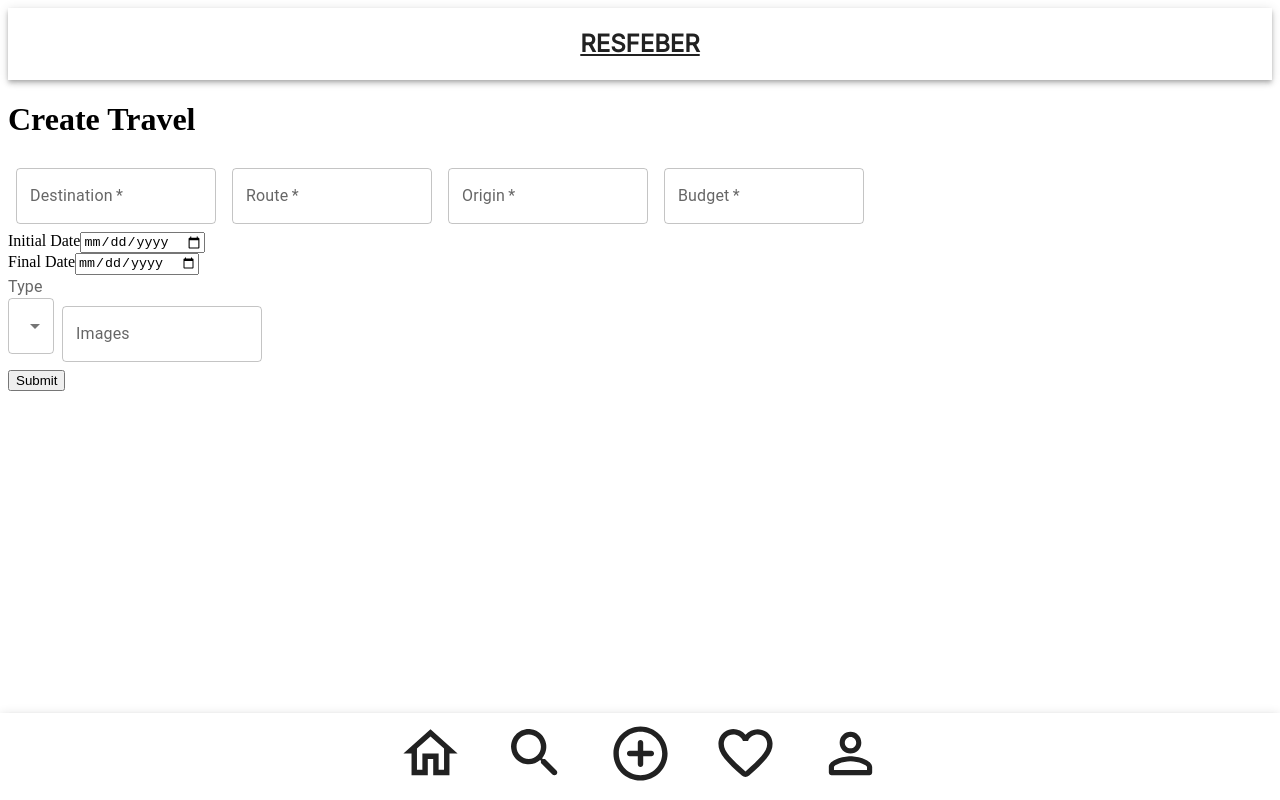
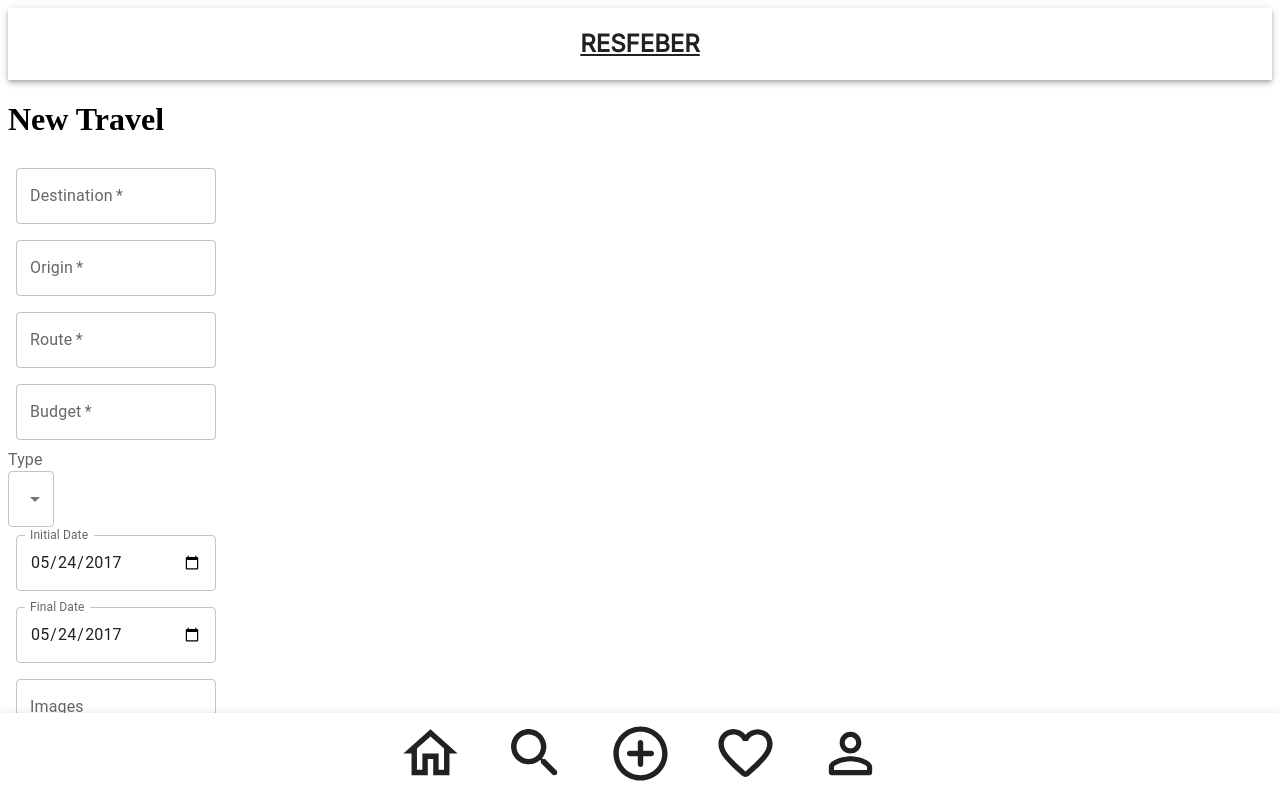
Before and after one commit to cristinahcm/resfeber-client, a React (Create React App) app: page /createTravel in a window 1280 px wide. Built offline with nearby package versions, Linux system fonts and the light colour scheme; the HTML template or start-up script is replaced by a standard one.

Commit message:
create form done with mui

```diff
--- a/package.json
+++ b/package.json
@@ -7,7 +7,12 @@
     "@emotion/styled": "^11.9.3",
     "@mui/icons-material": "^5.8.4",
     "@mui/material": "^5.9.1",
+    "@mui/x-date-pickers": "^5.0.0-beta.5",
     "axios": "^0.27.2",
+    "date-fns": "^2.29.1",
+    "dayjs": "^1.11.5",
+    "luxon": "^2.5.0",
+    "moment": "^2.29.4",
     "react": "^18.2.0",
     "react-dom": "^18.2.0",
     "react-router-dom": "^6.3.0",
--- a/src/components/Forms/TravelForm.jsx
+++ b/src/components/Forms/TravelForm.jsx
@@ -5,8 +5,9 @@ import Box from '@mui/material/Box';
 import TextField from '@mui/material/TextField';
 import InputLabel from '@mui/material/InputLabel';
 import MenuItem from '@mui/material/MenuItem';
-import FormControl from '@mui/material/FormControl';
 import Select from '@mui/material/Select';
+import Stack from '@mui/material/Stack';
+import Button from '@mui/material/Button';
 
 
 
@@ -23,6 +24,7 @@ const TravelForm = () => {
     images: [],
   });
   const [typeTravel, setTypeTravel] = React.useState('');
+  const [value, setValue] = React.useState(new Date('2014-08-18T21:11:54'));
 
 
   const navigate = useNavigate();
@@ -32,10 +34,11 @@ const TravelForm = () => {
       [e.target.name]: e.target.value,
     });
     setTypeTravel(e.target.value);
+    setValue(e.target.value);
   }
   const handleSubmit = async (e) => {
     e.preventDefault();
-    try{
+    try {
       console.log(travel);
 
       const response = await axios.post(`${API_URL}/api/travels/upload`, travel)
@@ -44,17 +47,20 @@ const TravelForm = () => {
       //},
 
       console.log(travel);
-      navigate("/"); }
-      catch(err){console.log(err)}
+      navigate("/");
+    }
+    catch (err) { console.log(err) }
 
   }
   return (
+
     <Box
       sx={{
         '& .MuiTextField-root': { m: 1, width: '25ch' },
       }}
       noValidate
       autoComplete="off"
+      className="travelform"
     >
       <div className="container">
         <form onSubmit={handleSubmit}>
@@ -65,7 +71,15 @@ const TravelForm = () => {
             name="destination"
             placeholder="Enter destination"
             onChange={handleChange}
-        />
+          /> <br></br>
+          <TextField
+            required
+            id="origin"
+            label="Origin"
+            name="origin"
+            placeholder="Origin"
+            onChange={handleChange}
+          /><br></br>
           <TextField
             required
             id="route"
@@ -73,15 +87,7 @@ const TravelForm = () => {
             name="route"
             placeholder="Describe the route"
             onChange={handleChange}
-        />
-        <TextField
-          required
-          id="origin"
-          label="Origin"
-          name="origin"
-          placeholder="Origin"
-          onChange={handleChange}
-        />
+          /><br></br>
           <TextField
             required
             id="budget"
@@ -89,31 +95,10 @@ const TravelForm = () => {
             name="budget"
             placeholder="Budget"
             onChange={handleChange}
-      />
-        <div className="form-group">
-          <label htmlFor="initialDate">Initial Date</label>
-          <input
-            type="date"
-            className="form-control"
-            id="initialDate"
-            name="initialDate"
-            placeholder="Enter initial date"
-            onChange={handleChange}
-          />
-        </div>
-        <div className="form-group">
-          <label htmlFor="finalDate">Final Date</label>
-          <input
-            type="date"
-            className="form-control"
-            id="finalDate"
-            name="finalDate"
-            placeholder="Enter final date"
-            onChange={handleChange}
-          />
-        </div>
+          /><br></br>
           <InputLabel id="demo-simple-select-label">Type</InputLabel>
           <Select
+            required
             name="typeTravel"
             labelId="demo-simple-select-label"
             id="typeTravel"
@@ -127,7 +112,26 @@ const TravelForm = () => {
             <MenuItem value="Solo">Solo</MenuItem>
             <MenuItem value="Only Women">Only Women</MenuItem>
           </Select>
-
+          <br></br>
+          <Stack noValidate spacing={3}>
+            <TextField
+              label="Initial Date"
+              type="date"
+              className="form-control"
+              id="initialDate"
+              name="initialDate"
+              defaultValue="2017-05-24"
+              onChange={handleChange}
+            />
+            <TextField
+              label="Final Date"
+              type="date"
+              className="form-control"
+              id="finalDate"
+              name="finalDate"
+              defaultValue="2017-05-24"
+              onChange={handleChange}
+            />
             <TextField
               id="images"
               label="Images"
@@ -135,10 +139,10 @@ const TravelForm = () => {
               placeholder="Images"
               onChange={handleChange}
             />
-      <br />
-        <button type="submit" className="btn btn-primary">
+          </Stack>
+          <Button type="submit" variant="outlined" className="button" >
             Submit
-        </button>
+          </Button>
         </form>
       </div>
     </Box>
--- a/src/pages/CreateTravelPage.jsx
+++ b/src/pages/CreateTravelPage.jsx
@@ -3,7 +3,7 @@ import TravelForm from '../components/Forms/TravelForm';
 const CreateTravelPage = () => {
     return (
         <div>
-        <h1>Create Travel</h1>
+        <h1 className='h1form'>New Travel</h1>
         <TravelForm />
         </div>
     );
--- a/src/styles/global.css
+++ b/src/styles/global.css
@@ -16,3 +16,37 @@ a {
 ul {
 	list-style-type: none;
 }
+
+.travelform {
+	width: 100%;
+	height: 100%;
+	display: flex;
+	flex-direction: column;
+	justify-content: center;
+	align-items: center;
+	text-align: center;
+}
+
+.h1form {
+	font-size: 1.5rem;
+	font-weight: 600;
+	color: #212121;
+	letter-spacing: 1px;
+	margin-bottom: 1rem;
+	margin-top: 1rem;
+	text-align: center;
+}
+
+.button {
+	width: 94%;
+	height: 50px;
+	border: none;
+	border-radius: 5px;
+	background-color: #212121;
+	color: #fff;
+	font-size: 1.2rem;
+	font-weight: 600;
+	letter-spacing: 1px;
+	cursor: pointer;
+	transition: all 0.3s ease-in-out;
+}
```
Also changed, not shown: 1 other file (tests, documents, lock files or other folders). Lines whose indentation alone changed are shown as unchanged.
